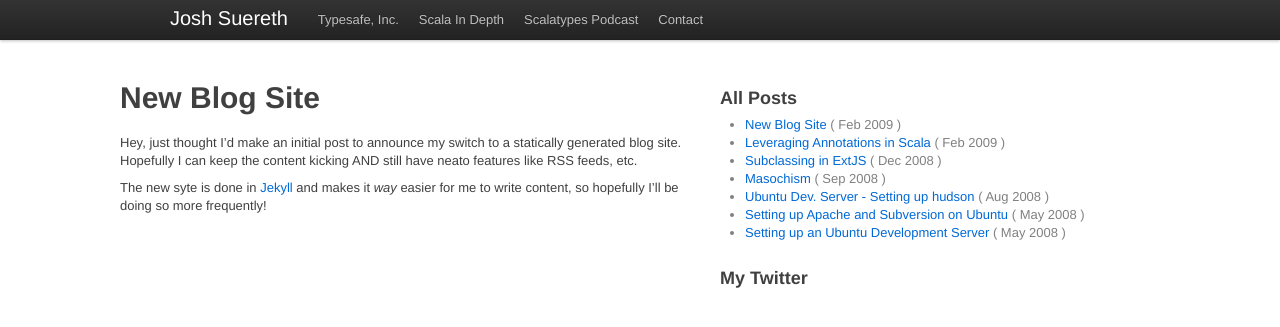
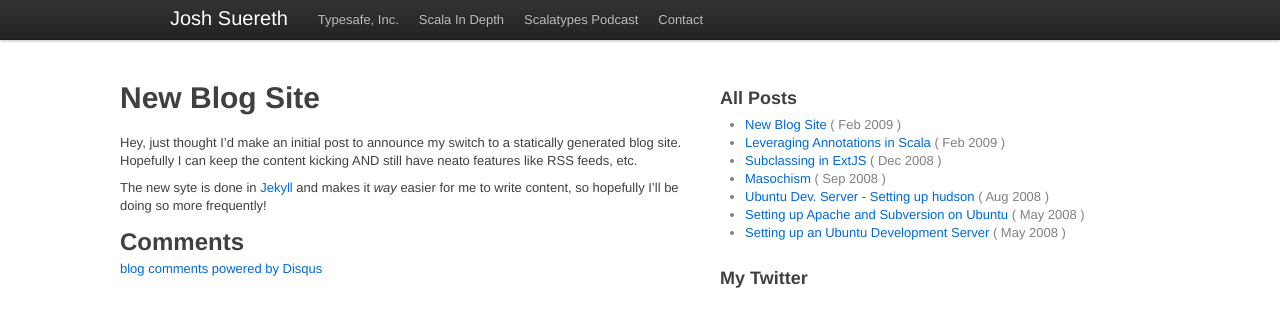
Before and after one commit to jsuereth/jsuereth.github.com, a Jekyll site: the page built from _posts/2009-02-20-new-blog-site.md, in a window 1280 px wide. Shown: the top 327 px of the page. Built offline with Jekyll 4.4.1, drawn with Linux system fonts in a browser that asks for light colours; comment, search, counter and statistics services are not loaded; some of the changed lines change nothing that is shown.

Commit message:
Shortened twitter widget.  Added disqus comments

```diff
--- /dev/null
+++ b/_includes/disqus.txt
@@ -0,0 +1,14 @@
+<div id="disqus_thread"></div>
+<script type="text/javascript">
+    /* * * CONFIGURATION VARIABLES: EDIT BEFORE PASTING INTO YOUR WEBPAGE * * */
+    var disqus_shortname = 'example'; // required: replace example with your forum shortname
+
+    /* * * DON'T EDIT BELOW THIS LINE * * */
+    (function() {
+        var dsq = document.createElement('script'); dsq.type = 'text/javascript'; dsq.async = true;
+        dsq.src = 'http://' + disqus_shortname + '.disqus.com/embed.js';
+        (document.getElementsByTagName('head')[0] || document.getElementsByTagName('body')[0]).appendChild(dsq);
+    })();
+</script>
+<noscript>Please enable JavaScript to view the <a href="http://disqus.com/?ref_noscript">comments powered by Disqus.</a></noscript>
+<a href="http://disqus.com" class="dsq-brlink">blog comments powered by <span class="logo-disqus">Disqus</span></a>
--- a/_layouts/post.html
+++ b/_layouts/post.html
@@ -26,3 +26,6 @@
       </div>
   </div>
   -->
+
+<h2> Comments </h2>
+{% include disqus.txt %}
--- a/javascript/twitter-helper.js
+++ b/javascript/twitter-helper.js
@@ -88,7 +88,7 @@
 function twitterCallback2(data) {
    var results = data.results;
    var tweets=[];
-   for(var idx=0; idx < results.length; idx++) {
+   for(var idx=0; idx < results.length && idx < 6; idx++) {
          tweets.push('<li>',twitter.renderTweet(results[idx]),'</li>');
    }
    document.getElementById("twitter_update_list").innerHTML=tweets.join("")
```
